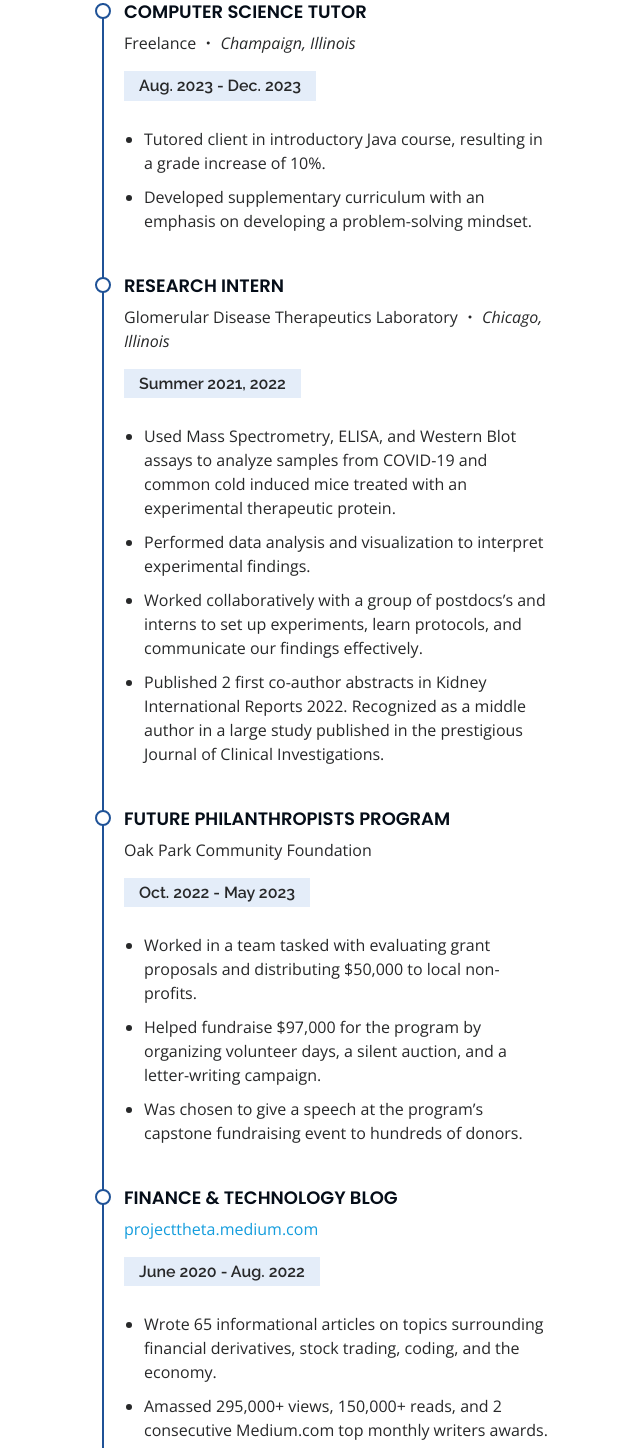
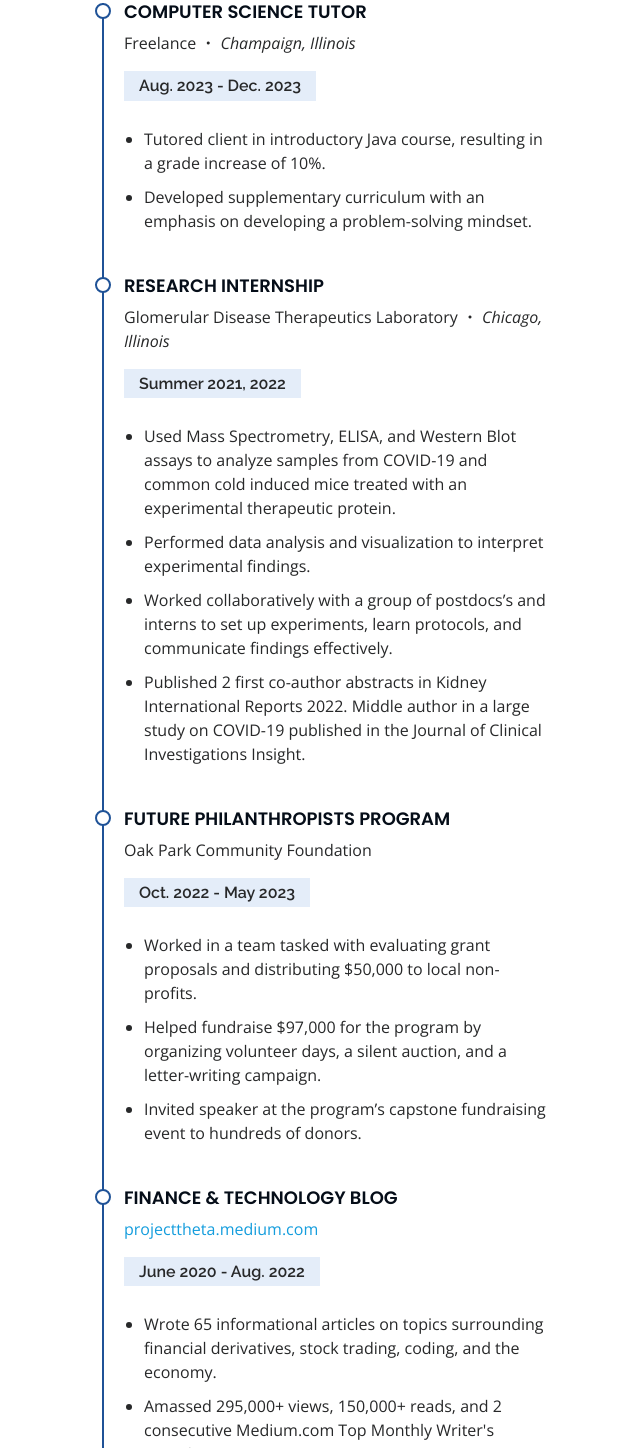
Before and after one commit to Jeet-Chugh/Sunjeet-Chugh.github.io, a plain HTML site: page index.html in a window 1280 px wide. Shown: the part 2003-3451 px from the top of the page, without its empty margins (228-868 px from the left). Drawn offline with nearby package versions, Linux system fonts and the light colour scheme.

Commit message:
updated resume

```diff
--- a/index.html
+++ b/index.html
@@ -5,7 +5,7 @@
   <meta charset="utf-8">
   <meta content="width=device-width, initial-scale=1.0" name="viewport">
 
-  <title>Jeet Chugh</title>
+  <title>Sunjeet S. Chugh</title>
   <meta content="" name="description">
   <meta content="" name="keywords">
 
@@ -104,7 +104,7 @@
               <p><a href="https://github.com/Jeet-Chugh/python-chess">repo link</a></p>
               <p>
                 <ul>
-                  <li>Developed a fully functional chess program in Python and that implements recursive and iterative movement algorithms, object-oriented programming, unit testing, and strategic game design.</li>
+                  <li>Developed a fully functional chess program in Python that implements recursive and iterative movement algorithms, object-oriented programming, unit testing, and strategic game design.</li>
                   <li>Added functionality for algorithmic edge-cases such as en passant, double pawn moves, castling, check, checkmate, and various complex draw conditions.</li>
                   <li>Created and connected the program to a dynamic and responsive Flask web app fully equipped with check, capture, and move highlighting along with buttons to offer a draw, resign, or start a new game.</li>
                 </ul>
@@ -115,7 +115,7 @@
               <p><a href="https://github.com/Jeet-Chugh/pcpartscraper">pcpartscraper link</a> | <a href="https://github.com/Jeet-Chugh/pyautoscraper">pyautoscraper link</a> | <a href="https://github.com/Jeet-Chugh/etherScraper">etherscraper link</a></p>
               <p>
                 <ul>
-                  <li>Developed a program that scrapes a computer parts website database to automate traditional search queries and data retrieval. Published on PyPi, received 15,000+ Downloads.</li>
+                  <li>Developed a program that scrapes a computer-parts website database to automate traditional search queries and data retrieval. Published on PyPi, received 15,000+ Downloads.</li>
                   <li>Developed a program to simplify bs4 HTML-tag extraction syntax for beginner Python programmers. Published on PyPi, Received 3000+ downloads.</li>
                   <li>Developed a script that scraped a crypto wallet database to automate traditional search queries and data retrieval.</li>
                 </ul>
@@ -154,15 +154,15 @@
                 </p>
               </div>
             <div class="resume-item">
-              <h4>Research Intern</h4>
+              <h4>Research Internship</h4>
               <p>Glomerular Disease Therapeutics Laboratory <i class="bi bi-dot"></i> <em>Chicago, Illinois</em></p>
               <h5>Summer 2021, 2022</h5>
               <p>
                 <ul>
                   <li>Used Mass Spectrometry, ELISA, and Western Blot assays to analyze samples from COVID-19 and common cold induced mice treated with an experimental therapeutic protein.</li>
                   <li>Performed data analysis and visualization to interpret experimental findings.</li>
-                  <li>Worked collaboratively with a group of postdocs’s and interns to set up experiments, learn protocols, and communicate our findings effectively.</li>
-                  <li>Published 2 first co-author abstracts in Kidney International Reports 2022. Recognized as a middle author in a large study published in the prestigious Journal of Clinical Investigations.</li>
+                  <li>Worked collaboratively with a group of postdocs’s and interns to set up experiments, learn protocols, and communicate findings effectively.</li>
+                  <li>Published 2 first co-author abstracts in Kidney International Reports 2022. Middle author in a large study on COVID-19 published in the Journal of Clinical Investigations Insight.</li>
                 </ul>
               </p>
             </div>
@@ -174,7 +174,7 @@
                 <ul>
                   <li>Worked in a team tasked with evaluating grant proposals and distributing $50,000 to local non-profits.</li>
                   <li>Helped fundraise $97,000 for the program by organizing volunteer days, a silent auction, and a letter-writing campaign.</li>
-                  <li>Was chosen to give a speech at the program’s capstone fundraising event to hundreds of donors.</li>
+                  <li>Invited speaker at the program’s capstone fundraising event to hundreds of donors.</li>
                 </ul>
               </p>
             </div>
@@ -185,7 +185,7 @@
               <p>
                 <ul>
                   <li>Wrote 65 informational articles on topics surrounding financial derivatives, stock trading, coding, and the economy.</li>
-                  <li>Amassed 295,000+ views, 150,000+ reads, and 2 consecutive Medium.com top monthly writers awards.</li>
+                  <li>Amassed 295,000+ views, 150,000+ reads, and 2 consecutive Medium.com Top Monthly Writer's Awards.</li>
                 </ul>
               </p>
             </div>
```
